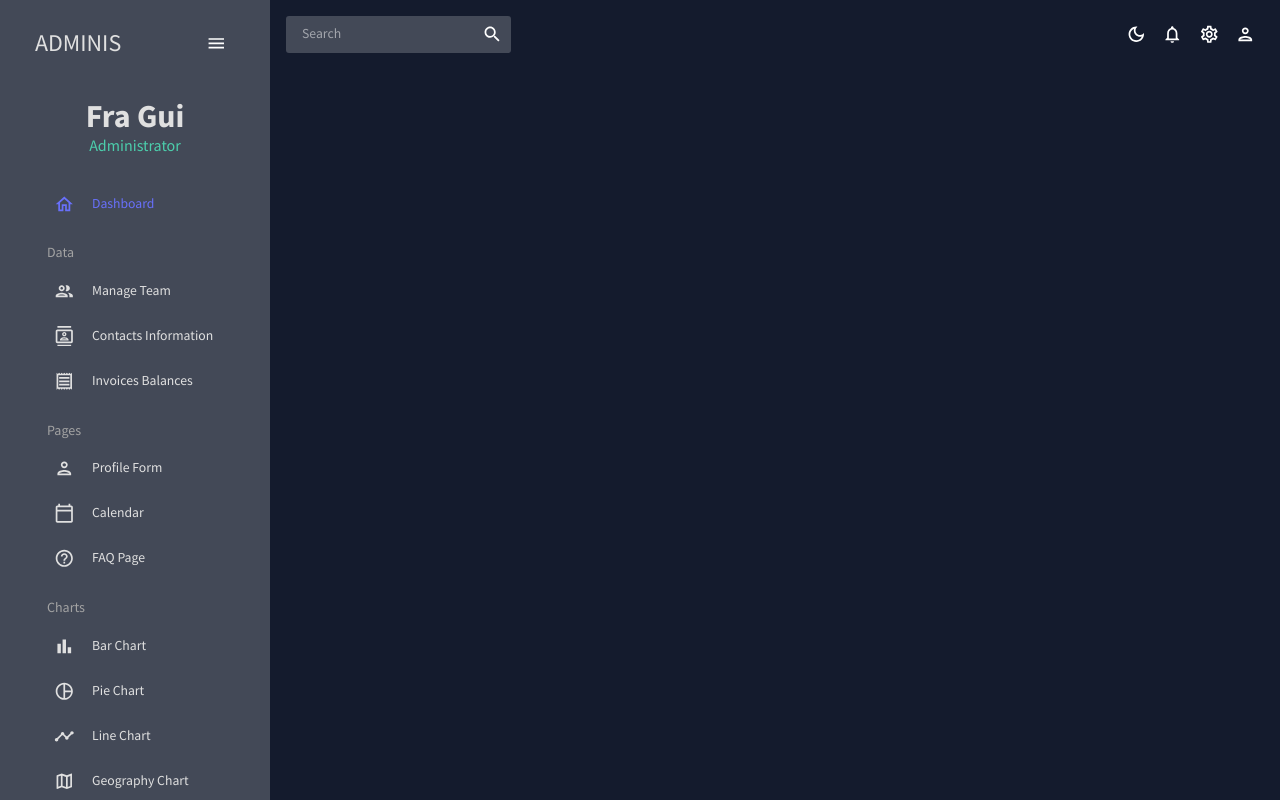
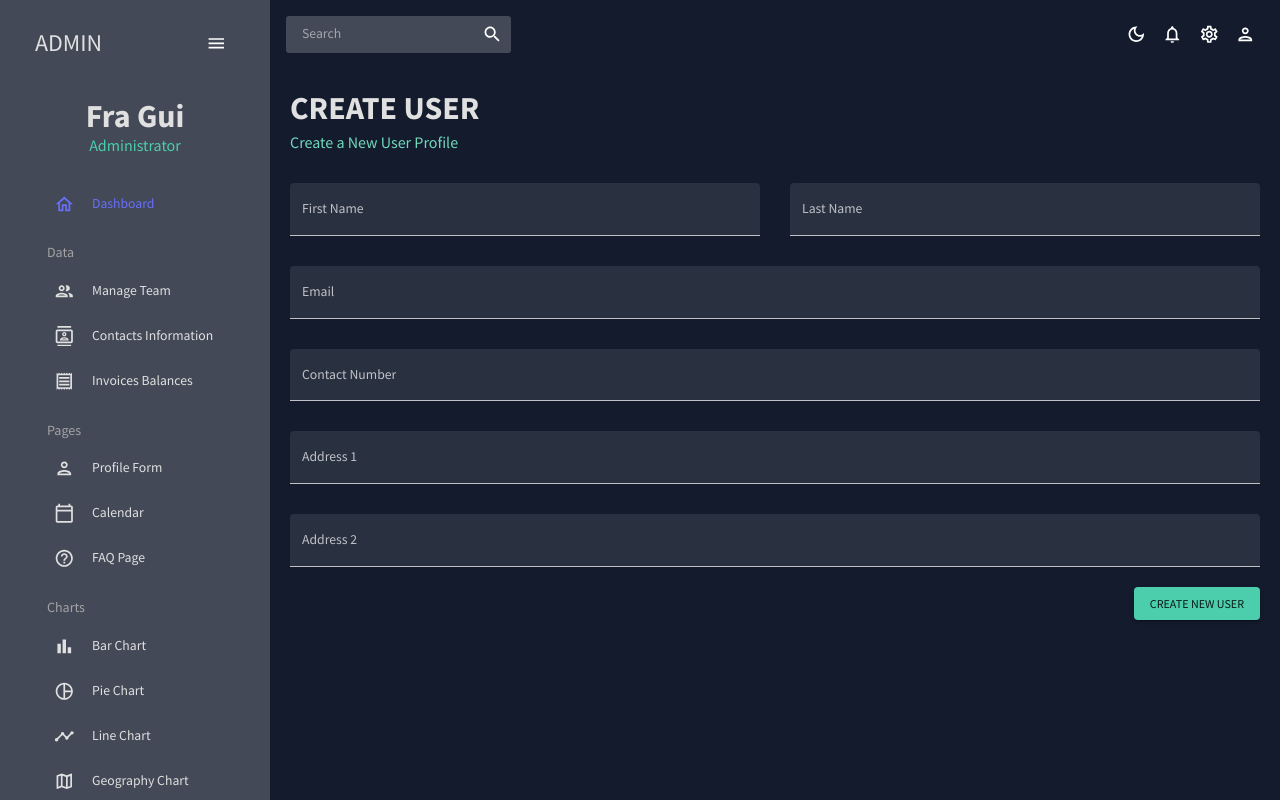
Before and after one commit to Fjguido/dashboard, a React (Create React App) app: page /form in a window 1280 px wide. Built offline with nearby package versions, Linux system fonts and the light colour scheme.

Commit message:
added form for new contacts

```diff
--- a/src/App.js
+++ b/src/App.js
@@ -8,7 +8,7 @@
 import Invoices from "./scenes/invoices";
 import Contacts from "./scenes/contacts";
 // import Bar from "./scenes/bar";
-// import Form from "./scenes/form";
+import Form from "./scenes/form";
 // import Line from "./scenes/line";
 // import Pie from "./scenes/pie";
 // import FAQ from "./scenes/faq";
@@ -32,8 +32,8 @@
               <Route path="/team" element={<Team />} />
               <Route path="/contacts" element={<Contacts />} />
               <Route path="/invoices" element={<Invoices />} />
-              {/* <Route path="/form" element={<Form />} />
-              <Route path="/bar" element={<Bar />} />
+              <Route path="/form" element={<Form />} />
+              {/* <Route path="/bar" element={<Bar />} />
               <Route path="/pie" element={<Pie />} />
               <Route path="/line" element={<Line />} />
               <Route path="/faq" element={<FAQ />} />
--- /dev/null
+++ b/src/scenes/form/index.jsx
@@ -0,0 +1,155 @@
+import { Box, Button, TextField } from "@mui/material";
+import { Formik } from "formik";
+import * as yup from "yup";
+import useMediaQuery from "@mui/material/useMediaQuery";
+import Header from "../../components/Header";
+
+const Form = () => {
+  const isNonMobile = useMediaQuery("(min-width:600px)");
+
+  const handleFormSubmit = (values) => {
+    console.log(values);
+  };
+
+  return (
+    <Box m="20px">
+      <Header title="CREATE USER" subtitle="Create a New User Profile" />
+
+      <Formik
+        onSubmit={handleFormSubmit}
+        initialValues={initialValues}
+        validationSchema={checkoutSchema}
+      >
+        {({
+          values,
+          errors,
+          touched,
+          handleBlur,
+          handleChange,
+          handleSubmit,
+        }) => (
+          <form onSubmit={handleSubmit}>
+            <Box
+              display="grid"
+              gap="30px"
+              gridTemplateColumns="repeat(4, minmax(0, 1fr))"
+              sx={{
+                "& > div": { gridColumn: isNonMobile ? undefined : "span 4" },
+              }}
+            >
+              <TextField
+                fullWidth
+                variant="filled"
+                type="text"
+                label="First Name"
+                onBlur={handleBlur}
+                onChange={handleChange}
+                value={values.firstName}
+                name="firstName"
+                error={!!touched.firstName && !!errors.firstName}
+                helperText={touched.firstName && errors.firstName}
+                sx={{ gridColumn: "span 2" }}
+              />
+              <TextField
+                fullWidth
+                variant="filled"
+                type="text"
+                label="Last Name"
+                onBlur={handleBlur}
+                onChange={handleChange}
+                value={values.lastName}
+                name="lastName"
+                error={!!touched.lastName && !!errors.lastName}
+                helperText={touched.lastName && errors.lastName}
+                sx={{ gridColumn: "span 2" }}
+              />
+              <TextField
+                fullWidth
+                variant="filled"
+                type="text"
+                label="Email"
+                onBlur={handleBlur}
+                onChange={handleChange}
+                value={values.email}
+                name="email"
+                error={!!touched.email && !!errors.email}
+                helperText={touched.email && errors.email}
+                sx={{ gridColumn: "span 4" }}
+              />
+              <TextField
+                fullWidth
+                variant="filled"
+                type="text"
+                label="Contact Number"
+                onBlur={handleBlur}
+                onChange={handleChange}
+                value={values.contact}
+                name="contact"
+                error={!!touched.contact && !!errors.contact}
+                helperText={touched.contact && errors.contact}
+                sx={{ gridColumn: "span 4" }}
+              />
+              <TextField
+                fullWidth
+                variant="filled"
+                type="text"
+                label="Address 1"
+                onBlur={handleBlur}
+                onChange={handleChange}
+                value={values.address1}
+                name="address1"
+                error={!!touched.address1 && !!errors.address1}
+                helperText={touched.address1 && errors.address1}
+                sx={{ gridColumn: "span 4" }}
+              />
+              <TextField
+                fullWidth
+                variant="filled"
+                type="text"
+                label="Address 2"
+                onBlur={handleBlur}
+                onChange={handleChange}
+                value={values.address2}
+                name="address2"
+                error={!!touched.address2 && !!errors.address2}
+                helperText={touched.address2 && errors.address2}
+                sx={{ gridColumn: "span 4" }}
+              />
+            </Box>
+            <Box display="flex" justifyContent="end" mt="20px">
+              <Button type="submit" color="secondary" variant="contained">
+                Create New User
+              </Button>
+            </Box>
+          </form>
+        )}
+      </Formik>
+    </Box>
+  );
+};
+
+//copied from stackoverflow
+const phoneRegExp =
+  /^((\+[1-9]{1,4}[ -]?)|(\([0-9]{2,3}\)[ -]?)|([0-9]{2,4})[ -]?)*?[0-9]{3,4}[ -]?[0-9]{3,4}$/;
+
+const checkoutSchema = yup.object().shape({
+  firstName: yup.string().required("required"),
+  lastName: yup.string().required("required"),
+  email: yup.string().email("invalid email").required("required"),
+  contact: yup
+    .string()
+    .matches(phoneRegExp, "Phone number is not valid")
+    .required("required"),
+  address1: yup.string().required("required"),
+  address2: yup.string().required("required"),
+});
+const initialValues = {
+  firstName: "",
+  lastName: "",
+  email: "",
+  contact: "",
+  address1: "",
+  address2: "",
+};
+
+export default Form;
--- a/src/scenes/global/Sidebar.jsx
+++ b/src/scenes/global/Sidebar.jsx
@@ -80,7 +80,7 @@
                 ml="15px"
               >
                 <Typography variant="h3" color={colors.grey[100]}>
-                  ADMINIS
+                  ADMIN
                 </Typography>
                 <IconButton onClick={() => setIsCollapsed(!isCollapsed)}>
                   <MenuOutlinedIcon />
```
